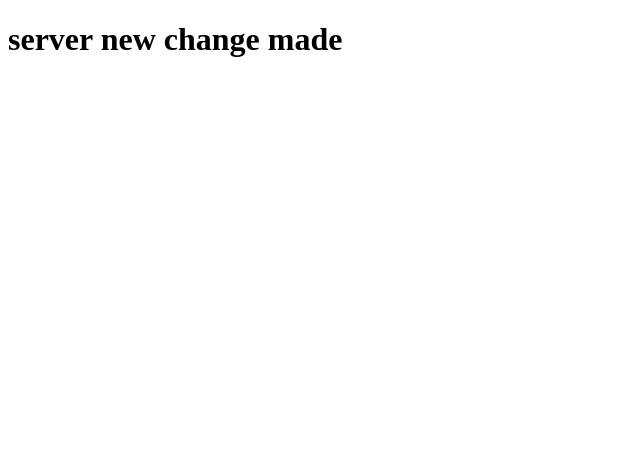
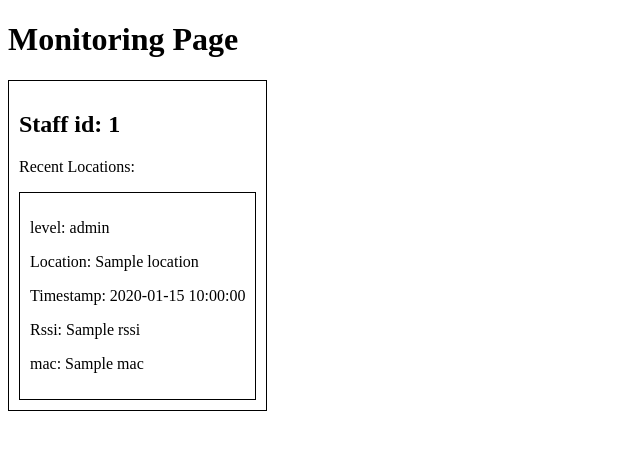
Before and after one commit to raypal4/ICT3102, a Flask app: page / in a window 1280 px wide. Shown: the top 450 px of the page, without its empty margins (0-640 px from the left). Run offline with Flask 2, Linux system fonts and the light colour scheme; a database or web service that is not in the repository returns one stand-in record (values such as "Sample title").

Commit message:
monitoring page creation

```diff
--- a/Server/app.py
+++ b/Server/app.py
@@ -2,6 +2,7 @@ from flask import Flask, render_template
 from routes import (
     BeaconRoutes,
 )
+from domain.BeaconControl import BeaconControl
 
 app = Flask(__name__)
 # Configuration
@@ -14,10 +15,12 @@ app = Flask(
 
 @app.route("/")
 def index():
-    return render_template("index.html")
+    data = BeaconControl().retrieve_all_staff()
+    return render_template("index.html" , data=data)
 
 
 app.register_blueprint(BeaconRoutes.router)
 
 if __name__ == "__main__":
-   app.run(host='0.0.0.0', port=80)
+    # NGINX ver TODO remove port 80
+    app.run(host='0.0.0.0', port=80)
--- a/Server/datasource/StaffGateway.py
+++ b/Server/datasource/StaffGateway.py
@@ -5,24 +5,34 @@ class StaffGateway:
     # Static
     __StaffCollection = Database.db["staff"]
 
-    # retrieve all locations detected within the timestamp
+    # Get all staff locations
+    def retrieve_all_staff(self):
+        collection = StaffGateway.__StaffCollection
+        return list(collection.find({}))
+
+    # retrieve all locations detected within the timestamp for one user
     def retrieve_staff_location(self, id, start_time, end_time):
         collection = StaffGateway.__StaffCollection
         allStaffVisitedLocations = collection.find_one({"staff_id": id})["location"]
 
         temp = []
         for item in allStaffVisitedLocations:
+            # if timestamp is greater then the endtime, break out of the loop. Dont need to check the rest
+            if int(item["timestamp"]) > end_time:
+                break
             if start_time <= int(item["timestamp"]) <= end_time:
                 temp.append(item)
+
         return temp
 
     # add new location based on user and detected beacon to the db
-    def add_new_staff_location(self, user_address, level, location):
-        print(user_address, level, location)
+    def add_new_staff_location(self, user_address, level, location, rssi, beacon_address):
         new_location = {
             "level": level,
             "location": location,
-            "timestamp": int(time.time())
+            "timestamp": int(time.time()),
+            "rssi": rssi,
+            "mac": beacon_address
         }
         collection = StaffGateway.__StaffCollection
         try:
--- a/Server/domain/BeaconControl.py
+++ b/Server/domain/BeaconControl.py
@@ -5,10 +5,13 @@ class BeaconControl:
     BeaconGateway = BeaconGateway()
     StaffGateway = StaffGateway()
 
+    def retrieve_all_staff(self):
+        return StaffGateway.retrieve_all_staff(self)
+
     def retrieve_staff_location(self, staff_id, start_time, end_time):
         return StaffGateway.retrieve_staff_location(self, staff_id, start_time, end_time)
 
-    def new_beacon_detect(self, user_address, beacon_address):
+    def new_beacon_detect(self, user_address, beacon_address, rssi):
         beacon_details = BeaconGateway.get_location_details(self, beacon_address)
         # add new beacon detection details to db
-        StaffGateway.add_new_staff_location(self, user_address, beacon_details["beaconLevel"], beacon_details["beaconLocation"])
+        StaffGateway.add_new_staff_location(self, user_address, beacon_details["beaconLevel"], beacon_details["beaconLocation"], rssi, beacon_address)
--- a/Server/static/styles.css
+++ b/Server/static/styles.css
@@ -0,0 +1,21 @@
+.flex-container {
+  display: flex;
+  flex-direction: row;
+}
+
+.flex-container .item {
+  border: 1px solid black;
+  padding: 10px;
+}
+
+.inside-item {
+  border: 1px solid black;
+  padding: 10px;
+}
+
+/* Responsive layout - makes a one column layout instead of a two-column layout */
+@media (max-width: 800px) {
+  .flex-container {
+    flex-direction: column;
+  }
+}
--- a/Server/templates/index.html
+++ b/Server/templates/index.html
@@ -4,9 +4,24 @@
 <!-- Body content -->
 {% block body %}
 
-<h1>server new change made</h1>
-
+<h1>Monitoring Page</h1>
+<div class="flex-container">
+  {% for dic in data %}
+  <div class="item">
+    <h2>Staff id: {{dic["staff_id"]}}</h2>
+    <p>Recent Locations:</p>
+    {% for item in dic["location"] %}
+    <div class="inside-item">
+      <p>level: {{item["level"]}}</p>
+      <p>Location: {{item["location"]}}</p>
+      <p>Timestamp: {{item["timestamp"]}}</p>
+      <p>Rssi: {{item["rssi"]}}</p>
+      <p>mac: {{item["mac"]}}</p>
+    </div>
+    {% endfor %}
+  </div>
+  {% endfor %}
+</div>
 {% endblock %}
-
 <!-- Javascript -->
 {% block scripts %} {% endblock %}
```
Also changed, not shown: Server/routes/BeaconRoutes.py (+9 -1 lines).
